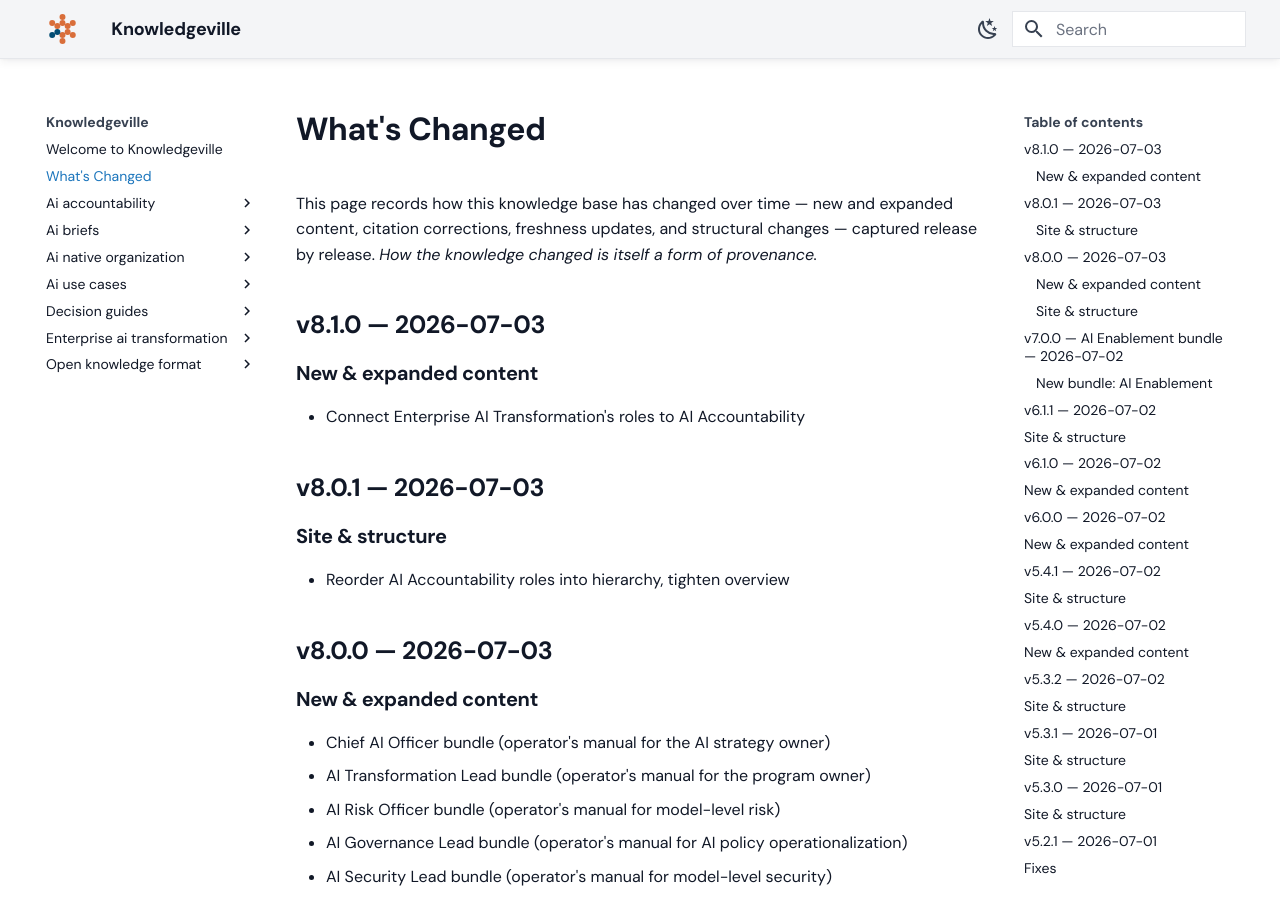
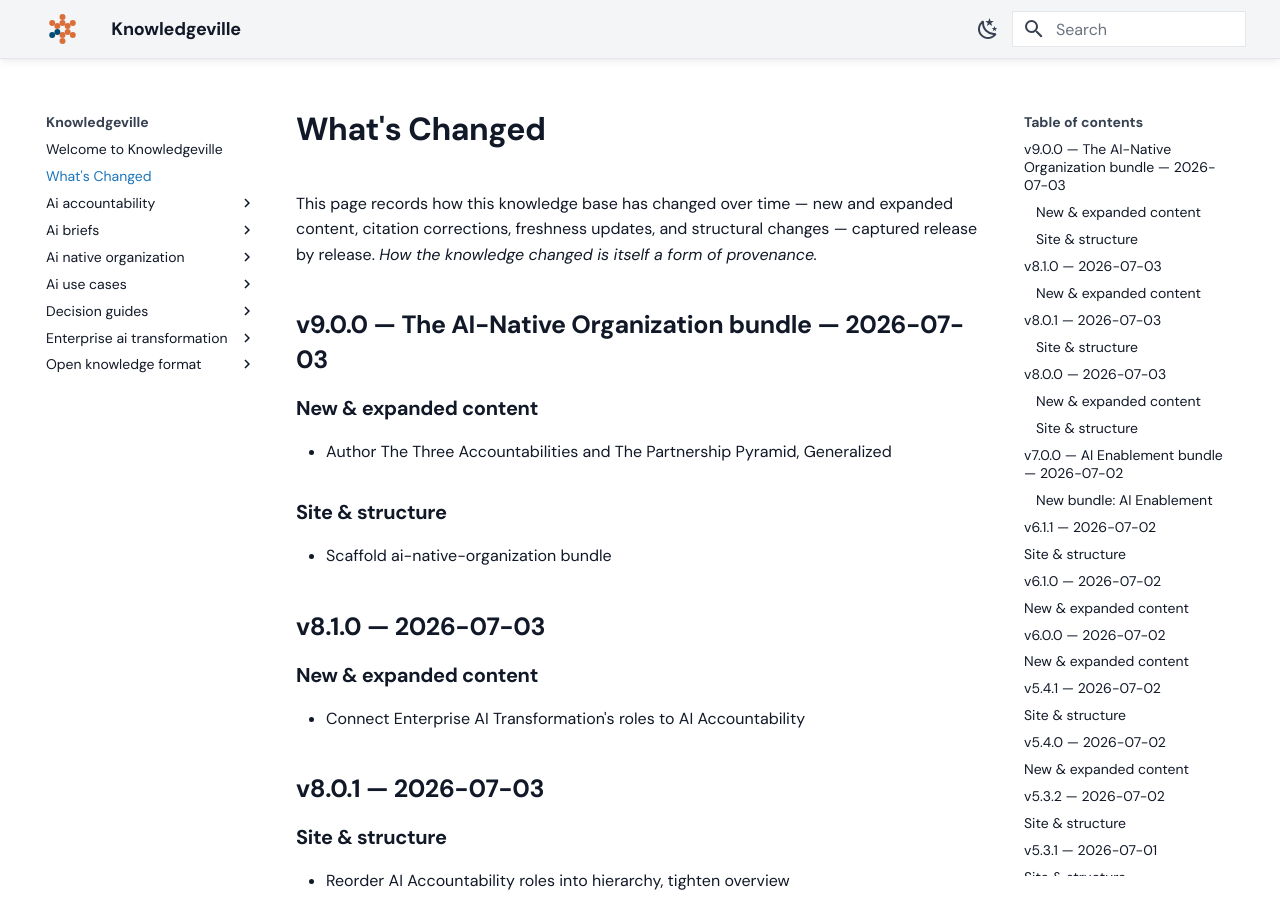
Before and after one commit to grandaha/knowledgeville, an MkDocs documentation site: the page built from published/changelog.md, in a window 1280 px wide and 900 px high. Built offline with MkDocs 1.6.1 and Material for MkDocs 9.7.7, drawn with Linux system fonts in a browser that asks for light colours; some web fonts are replaced.

Commit message:
Publish: sync content from workspace

```diff
--- a/published/changelog.md
+++ b/published/changelog.md
@@ -10,6 +10,14 @@ appendix: true
 <!-- generated from GitHub Releases by scripts/build_changelog.py — do not edit -->
 
 This page records how this knowledge base has changed over time — new and expanded content, citation corrections, freshness updates, and structural changes — captured release by release. *How the knowledge changed is itself a form of provenance.*
+
+## v9.0.0 — The AI-Native Organization bundle — 2026-07-03
+
+### New & expanded content
+* Author The Three Accountabilities and The Partnership Pyramid, Generalized
+
+### Site & structure
+* Scaffold ai-native-organization bundle
 
 ## v8.1.0 — 2026-07-03
 
```
